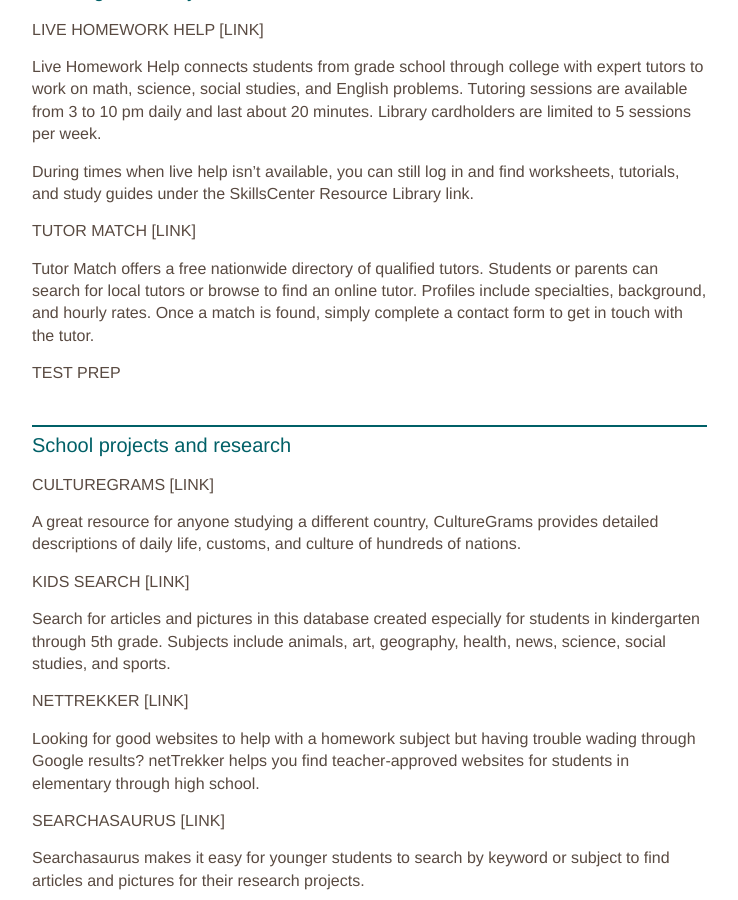
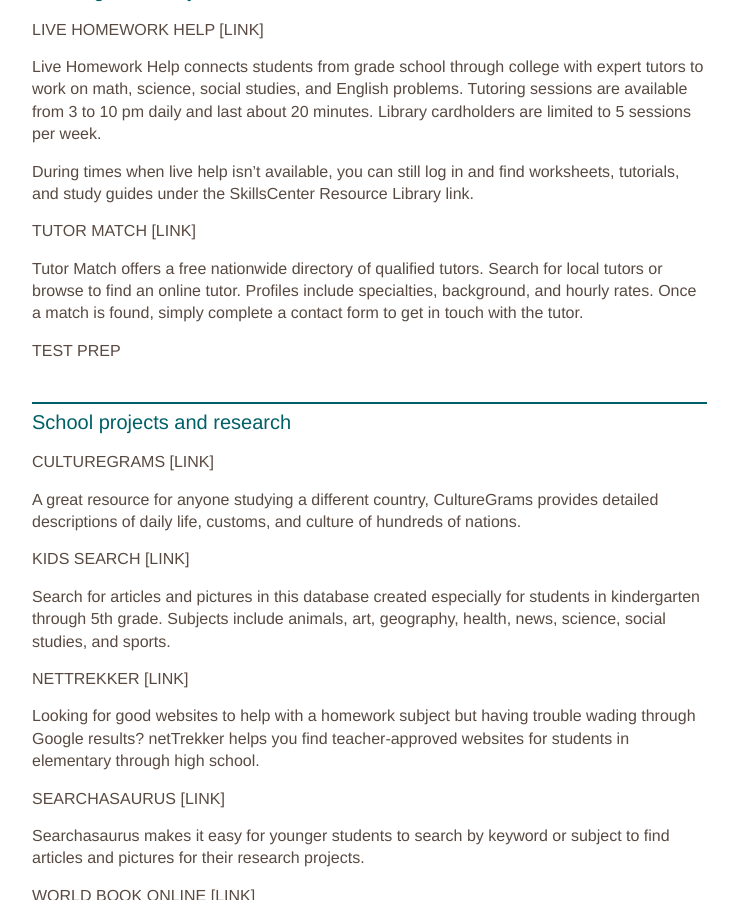
Before and after one commit to skokielibrary/spl-content, a Jekyll site: the page built from _content/mandy/resources--homework-help.markdown, in a window 1280 px wide and 900 px high, scrolled down 324 px. Shown: the whole window, without its empty margins (126-864 px from the left). Built offline with Jekyll 4.4.1, drawn with Linux system fonts in a browser that asks for light colours.

Commit message:
Updated resources--homework-help.markdown

```diff
--- a/_content/mandy/resources--homework-help.markdown
+++ b/_content/mandy/resources--homework-help.markdown
@@ -14,7 +14,7 @@ Live Homework Help connects students from grade school through college with expe
 During times when live help isn't available, you can still log in and find worksheets, tutorials, and study guides under the SkillsCenter Resource Library link.
 
 ###TUTOR MATCH [link]
-Tutor Match offers a free nationwide directory of qualified tutors. Students or parents can search for local tutors or browse to find an online tutor. Profiles include specialties, background, and hourly rates. Once a match is found, simply complete a contact form to get in touch with the tutor.
+Tutor Match offers a free nationwide directory of qualified tutors. Search for local tutors or browse to find an online tutor. Profiles include specialties, background, and hourly rates. Once a match is found, simply complete a contact form to get in touch with the tutor.
 
 ###TEST PREP
 
```
